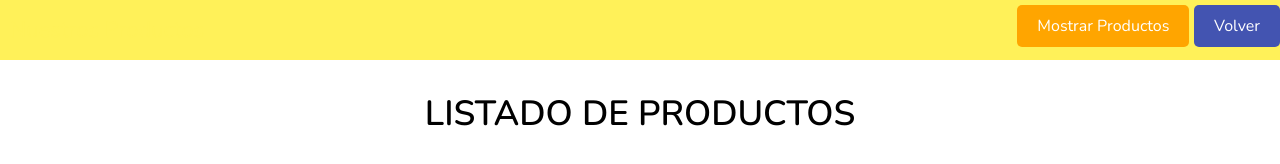
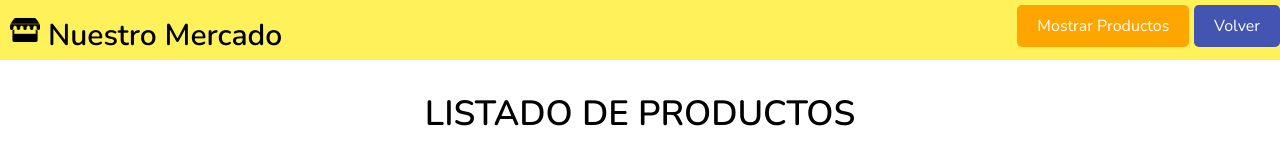
Before and after one commit to sebascarrera2000/-HW4--Ecommerce-App, a website with bundled scripts: page ProductosPropios.html in a window 1280 px wide. Built offline with nearby package versions, Linux system fonts and the light colour scheme.

Commit message:
Cambio logo y Style

```diff
--- a/ProductosPropios.html
+++ b/ProductosPropios.html
@@ -11,7 +11,8 @@
         <div class="nav">
             <div class="nav-header">
               <div class="nav-title">
-                Nuestros Productos
+                <a><img src="img/market-icon-18.png"  height="30" alt=""> Nuestro Mercado </a>
+
               </div>
             </div>
 
--- a/styles.css
+++ b/styles.css
@@ -35,9 +35,10 @@ nav {
 }
 
 .nav > .nav-header > .nav-title {
+  font-weight: bold;
   display: inline-block;
-  font-size: 22px;
-  color: #FFF159;
+  font-size: 30px;
+  color: #000000;
   padding: 10px 10px 10px 10px;
 }
 
```
Also changed, not shown: img/market-icon-18.png (added).
